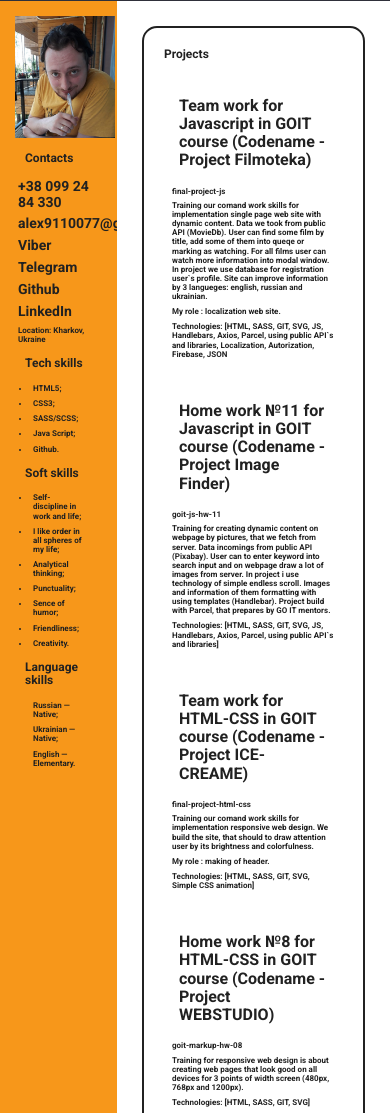
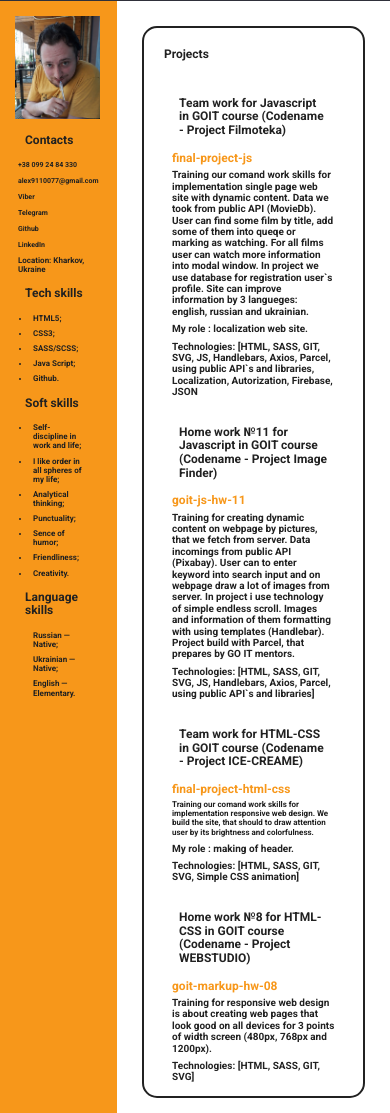
Before and after one commit to AlexanderDmitriev/MyResume, a website built with Parcel: page src/index.html in a window 390 px wide. Shown: the part 336-1449 px from the top of the page. Built offline with nearby package versions, Linux system fonts and the light colour scheme.

Commit message:
Исправлен адаптив

```diff
--- a/src/index.html
+++ b/src/index.html
@@ -87,44 +87,44 @@
                     <ul class="list sidebar-list">
                         <li class="content-project">
                             <h3 class="content-title__secondary" data-locale="filmoteka-title">Team work for Javascript in GOIT course (Codename - Project Filmoteka)</h3>
-                            <a href="https://bifacial2.github.io/final-project-js/" class="sidebar-content link">
+                            <a href="https://bifacial2.github.io/final-project-js/" class="sidebar-content link project-link">
                                 final-project-js</a>
-                            <p class="sidebar-content" data-locale="filmoteka-text">Training our comand work skills for implementation single page web site with dynamic content.
+                            <p class="content-text" data-locale="filmoteka-text">Training our comand work skills for implementation single page web site with dynamic content.
                                 Data we took from public API (MovieDb). User can find some film by title, add some of them into queqe or marking as watching.
                                 For all films user can watch more information into modal window. In project we use database for registration user`s profile.
                                 Site can improve information by 3 langueges: english, russian and ukrainian.
                             </p>
-                            <p class="sidebar-content" data-locale="filmoteka-role">My role : localization web site.</p>
-                            <p class="sidebar-content" data-locale="filmoteka-tech">  Technologies: [HTML, SASS, GIT, SVG, JS, Handlebars, Axios, Parcel, using public API`s and libraries
+                            <p class="content-text" data-locale="filmoteka-role">My role : localization web site.</p>
+                            <p class="content-text" data-locale="filmoteka-tech">  Technologies: [HTML, SASS, GIT, SVG, JS, Handlebars, Axios, Parcel, using public API`s and libraries
                                 Localization, Autorization, Firebase, JSON]</p>
                         </li>
                         <li class="content-project">
                             <h3 class="content-title__secondary" data-locale="hw11">Home work №11 for Javascript in GOIT course (Codename - Project Image Finder)</h3>
-                            <a href="https://alexanderdmitriev.github.io/goit-js-hw-11/" class="sidebar-content link">
+                            <a href="https://alexanderdmitriev.github.io/goit-js-hw-11/" class="sidebar-content link project-link">
                                 goit-js-hw-11</a>
-                            <p class="sidebar-content" data-locale="hw11-text">Training for creating dynamic content on webpage by pictures, that we fetch from server.
+                            <p class="content-text" data-locale="hw11-text">Training for creating dynamic content on webpage by pictures, that we fetch from server.
                                 Data incomings from public API (Pixabay). User can to enter keyword into search input and on webpage draw
                                 a lot of images from server. In project i use technology of simple endless scroll. Images and information of them
                                 formatting with using templates (Handlebar). Project build with Parcel, that prepares by GO IT mentors.
                             </p>
-                            <p class="sidebar-content" data-locale="hw11-tech">Technologies: [HTML, SASS, GIT, SVG, JS, Handlebars, Axios, Parcel, using public API`s and libraries]</p>
+                            <p class="content-text" data-locale="hw11-tech">Technologies: [HTML, SASS, GIT, SVG, JS, Handlebars, Axios, Parcel, using public API`s and libraries]</p>
                         </li>
                         <li class="content-project">
                             <h3 class="content-title__secondary" data-locale="icecream">Team work for HTML-CSS in GOIT course (Codename - Project ICECREAME)</h3>
-                            <a href="https://github.com/bifacial2/final-project-html-css" class="sidebar-content link">
+                            <a href="https://github.com/bifacial2/final-project-html-css" class="sidebar-content link project-link">
                                 final-project-html-css</a>
                             <p class="sidebar-content" data-locale="icecream-text">Training our comand work skills for implementation responsive web design. We build the site,
                                 that should to draw attention user by its brightness and colorfulness.</p>
-                            <p class="sidebar-content" data-locale="icecream-role">My role : making of header.</p>
-                            <p class="sidebar-content" data-locale="icecream-tech">Technologies: [HTML, SASS, GIT, SVG, Simple CSS animation]</p>
+                            <p class="content-text" data-locale="icecream-role">My role : making of header.</p>
+                            <p class="content-text" data-locale="icecream-tech">Technologies: [HTML, SASS, GIT, SVG, Simple CSS animation]</p>
                         </li>
                         <li class="content-project">
                             <h3 class="content-title__secondary" data-locale="hw8">Home work №8 for HTML-CSS in GOIT course (Codename - Project WEBSTUDIO)</h3>
-                            <a href="https://alexanderdmitriev.github.io/goit-markup-hw-08/index.html" class="sidebar-content link">
+                            <a href="https://alexanderdmitriev.github.io/goit-markup-hw-08/index.html" class="sidebar-content link project-link">
                                 goit-markup-hw-08</a>
-                            <p class="sidebar-content" data-locale="hw8-text">Training for responsive web design is about creating web pages that look good on
+                            <p class="content-text" data-locale="hw8-text">Training for responsive web design is about creating web pages that look good on
                                 all devices for 3 points of width screen (480px, 768px and 1200px).</p>
-                            <p class="sidebar-content" data-locale="hw8-tech">Technologies: [HTML, SASS, GIT, SVG]</p>
+                            <p class="content-text" data-locale="hw8-tech">Technologies: [HTML, SASS, GIT, SVG]</p>
                         </li>
                     </ul>
                 </div>
@@ -132,7 +132,7 @@
                 <div class="content-block">
                     <h2 class="sidebar-title" data-locale="work">Work experience</h2>
                             <h3 class="content-title__secondary" data-locale="work-name">Radiomag LLC</h3>
-                            <p class="sidebar-content" data-locale="work-who">Sales Manager (Radioelectronic equipment and components) | January 2011 - present</p>
+                            <p class="content-text" data-locale="work-who">Sales Manager (Radioelectronic equipment and components) | January 2011 - present</p>
                             <ul class="sidebar-list content-title__secondary" > <span data-locale="work-list">Useful qualities by my job</span>
                                 <li class="sidebar-content" data-locale="work-item1">attention to detail (in radioelectronic one index in the middle of component`s title can be more then important);</li>
                                 <li class="sidebar-content" data-locale="work-item2">deconstruction hard task by several simple tasks (i structuring my storage with hierarchical model);</li>
@@ -144,7 +144,7 @@
                 <div class="content-block">
                     <h2 class="sidebar-title" data-locale="education">Education</h2>
                     <h3 class="content-title__secondary" data-locale="education-name">National Aerospace University «Kharkiv Aviation Institute (KhAI)» | 2005-2011</h3>
-                    <p class="sidebar-content" data-locale="education-text">Magister | Biomedical equipment and systems</p>
+                    <p class="content-text" data-locale="education-text">Magister | Biomedical equipment and systems</p>
                 </div>
 
                 <div class="content-block">
@@ -152,15 +152,15 @@
                     <ul class="list sidebar-list">
                         <li>
                             <h3 class="content-title__secondary" data-locale="addEducation-title1">IT School GO IT</h3>
-                            <p class="sidebar-content" data-locale="addEducation-text1">Full stack developer | august 2021- may 2022</p>
+                            <p class="content-text" data-locale="addEducation-text1">Full stack developer | august 2021- may 2022</p>
                         </li>
                         <li>
                             <h3 class="content-title__secondary">Ukrainian IT School UITS</h3>
-                            <p class="sidebar-content" data-locale="addEducation-text2">Java Core | june 2016- august 2016 </p>
+                            <p class="content-text" data-locale="addEducation-text2">Java Core | june 2016- august 2016 </p>
                         </li>
                         <li>
                             <h3 class="content-title__secondary">Ukrainian IT School UITS</h3>
-                            <p class="sidebar-content" data-locale="addEducation-text3">Java Additional (not finished) | october 2016 - december 2016 </p>
+                            <p class="content-text" data-locale="addEducation-text3">Java Additional (not finished) | october 2016 - december 2016 </p>
                         </li>
                     </ul>
                 </div>
--- a/src/sass/_common.scss
+++ b/src/sass/_common.scss
@@ -26,10 +26,22 @@ ul {
 
 .link {
   text-decoration: none;
-  @include text-decoration(700, 14px, 1.14, var(--dark-text-color));
+  @include text-decoration(700, 7px, 1.14, var(--dark-text-color));
   transition-property: color, fill;
   transition-duration: var(--timing);
   transition-timing-function: var(--cubik);
+  @media screen and (min-width: 480px) {
+    @include text-decoration(700, 10px, 1.14, var(--dark-text-color));
+  }
+
+  @media screen and (min-width: 768px) {
+    @include text-decoration(700, 12px, 1.14, var(--dark-text-color));
+  }
+
+  @media screen and (min-width: 1200px) {
+    @include text-decoration(700, 14px, 1.14, var(--dark-text-color));
+  }
+
   &:hover,
   &:focus {
     color: var(--primary-text-color);
--- a/src/sass/_mainContent.scss
+++ b/src/sass/_mainContent.scss
@@ -6,7 +6,34 @@
 
 .content-title__secondary {
   padding: 10px;
-  @include text-decoration(700, 16px, 1.14, var(--dark-text-color));
+  @include text-decoration(700, 12px, 1.14, var(--dark-text-color));
+  @media screen and (min-width: 480px) {
+    @include text-decoration(700, 14px, 1.14, var(--dark-text-color));
+  }
+
+  @media screen and (min-width: 768px) {
+    @include text-decoration(700, 15px, 1.14, var(--dark-text-color));
+  }
+
+  @media screen and (min-width: 1200px) {
+    @include text-decoration(700, 16px, 1.14, var(--dark-text-color));
+  }
+}
+
+.content-text {
+  padding: 3px;
+  @include text-decoration(700, 10px, 1.14, var(--dark-text-color));
+  @media screen and (min-width: 480px) {
+    @include text-decoration(700, 11px, 1.14, var(--dark-text-color));
+  }
+
+  @media screen and (min-width: 768px) {
+    @include text-decoration(700, 12px, 1.14, var(--dark-text-color));
+  }
+
+  @media screen and (min-width: 1200px) {
+    @include text-decoration(700, 14px, 1.14, var(--dark-text-color));
+  }
 }
 
 .content-block {
@@ -21,5 +48,20 @@
 }
 
 .content-project {
-  padding: 15px 0;
+  padding-top: 15px;
 }
+
+.project-link{
+  @include text-decoration(700, 12px, 1.14, var(--second-color));
+  @media screen and (min-width: 480px) {
+    @include text-decoration(700, 10px, 1.14, var(--second-color));
+  }
+
+  @media screen and (min-width: 768px) {
+    @include text-decoration(700, 12px, 1.14, var(--second-color));
+  }
+
+  @media screen and (min-width: 1200px) {
+    @include text-decoration(700, 14px, 1.14, var(--second-color));
+  }
+}
--- a/src/sass/_sidebar.scss
+++ b/src/sass/_sidebar.scss
@@ -45,7 +45,7 @@
 }
 
 .photo{
-  width: 100px;
+  width: 85px;
   @media screen and (min-width: 480px) {
     width: 120px;
   }
```
